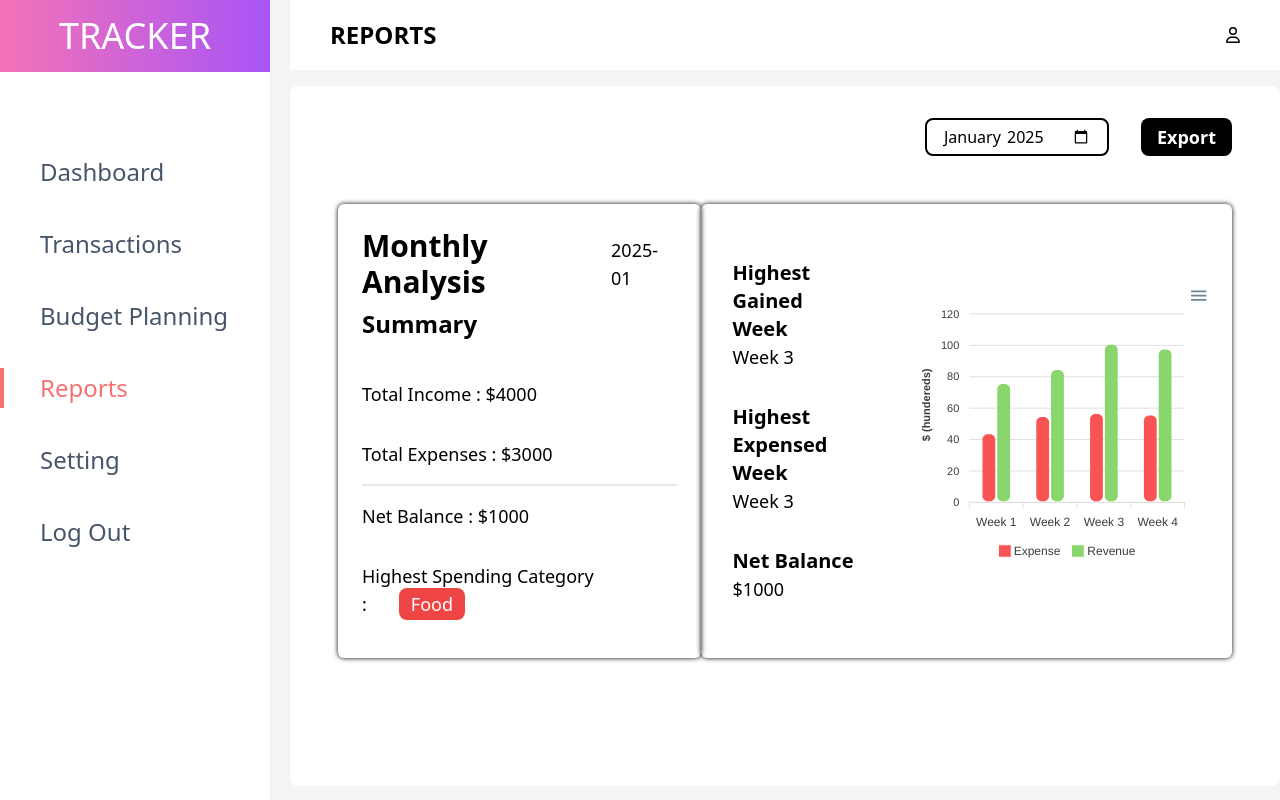
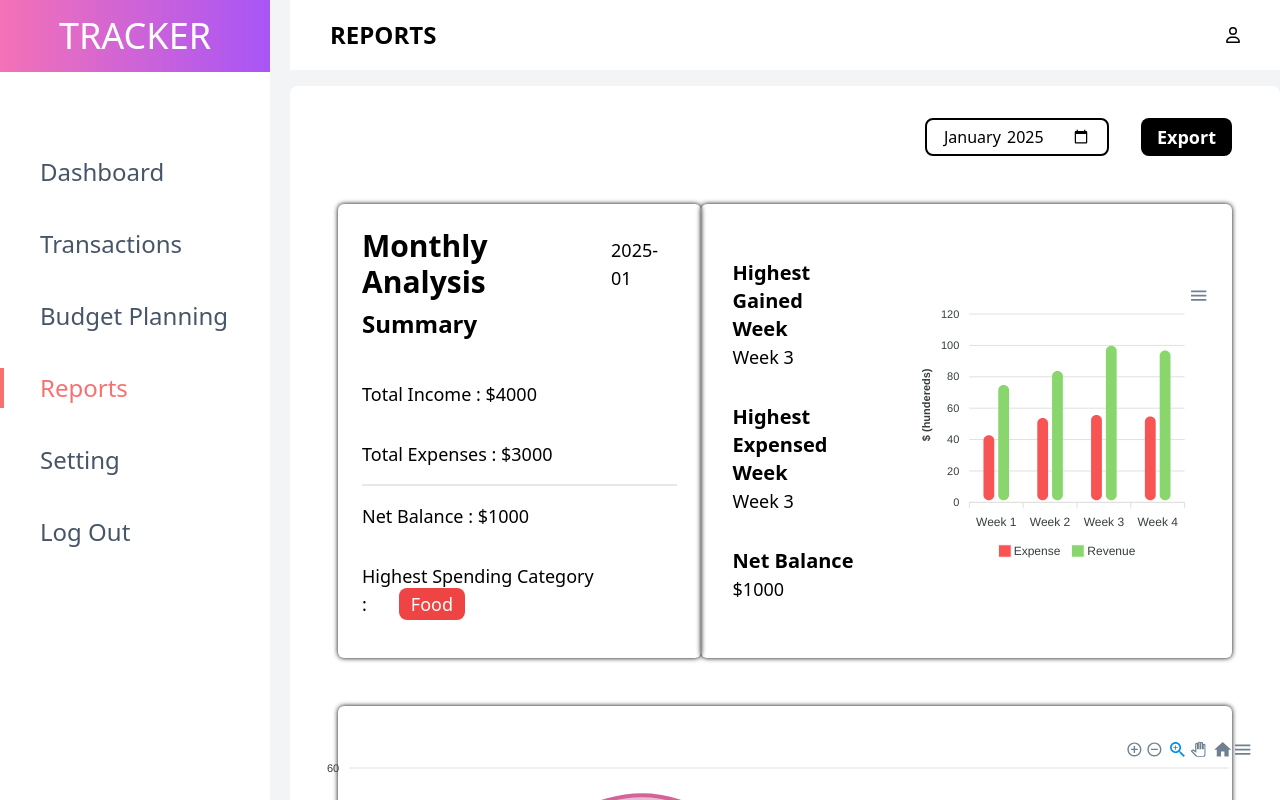
Before and after one commit to Prajon-Adhikari/Personal-Finance-Tracker, a React (Vite) app in the folder frontend/: page /menu/reports in a window 1280 px wide. Built offline with nearby package versions, Linux system fonts and the light colour scheme.

Commit message:
adding income and expene line graph and pie chart report

```diff
--- a/frontend/src/Components/Reports.jsx
+++ b/frontend/src/Components/Reports.jsx
@@ -2,12 +2,134 @@ import React, { useState } from "react";
 import { FontAwesomeIcon } from "@fortawesome/react-fontawesome";
 import { faUser } from "@fortawesome/free-regular-svg-icons";
 import ReactApexChart from "react-apexcharts";
+
+class AreaChart extends React.Component {
+  constructor(props) {
+    super(props);
+    this.state = {
+      series: [
+        {
+          name: "Food",
+          data: [31, 55, 28, 51],
+        },
+        {
+          name: "Shooping",
+          data: [20, 32, 45, 32],
+        },
+        {
+          name: "Electricity",
+          data: [11, 22, 25, 20],
+        },
+        {
+          name: "Entertainment",
+          data: [0, 34, 26, 18],
+        },
+        {
+          name: "Health",
+          data: [0, 15, 32, 25],
+        },
+        {
+          name: "Others",
+          data: [15, 40, 20, 32],
+        },
+      ],
+      options: {
+        chart: {
+          height: 300,
+          type: "line",
+        },
+        colors: [
+          "#D2649A",
+          "#FF9100",
+          "#914F1E",
+          "#000957",
+          "#B03052",
+          "#F95454",
+        ],
+        dataLabels: {
+          enabled: false,
+        },
+        stroke: {
+          curve: "smooth",
+          width: 4,
+          colors: [
+            "#D2649A",
+            "#FF9100",
+            "#914F1E",
+            "#000957",
+            "#B03052",
+            "#F95454",
+          ],
+        },
+        fill: {
+          opacity: 0,
+        },
+        xaxis: {
+          categories: ["Week 1", "Week 2", "Week 3", "Week 4"],
+        },
+        tooltip: {
+          enabled: true,
+        },
+      },
+    };
+  }
+
+  render() {
+    return (
+      <ReactApexChart
+        options={this.state.options}
+        series={this.state.series}
+        type="area"
+        height={420}
+        width={950}
+      />
+    );
+  }
+}
 
 export default function Reports() {
   const today = new Date();
   const [currentMonth, setCurrentMonth] = useState(
     today.toISOString().slice(0, 7)
   );
+
+  const [pieChartState, setPieChartState] = useState({
+    series: [70, 55, 24, 30, 25, 15],
+    options: {
+      chart: {
+        type: "pie",
+      },
+      colors: [
+        "#D2649A",
+        "#FF9100",
+        "#914F1E",
+        "#000957",
+        "#B03052",
+        "#F95454",
+      ], // Custom colors
+      labels: [
+        "Food",
+        "Shopping",
+        "Electricity",
+        "Entertainment",
+        "Health",
+        "Others",
+      ],
+      responsive: [
+        {
+          breakpoint: 480,
+          options: {
+            chart: {
+              width: 200,
+            },
+            legend: {
+              position: "bottom",
+            },
+          },
+        },
+      ],
+    },
+  });
 
   const chartState = {
     series: [
@@ -23,7 +145,7 @@ export default function Reports() {
     options: {
       chart: {
         type: "bar",
-        height: 350,
+        height: 500,
       },
       plotOptions: {
         bar: {
@@ -38,7 +160,7 @@ export default function Reports() {
       },
       stroke: {
         show: true,
-        width: 2,
+        width: 4,
         colors: ["transparent"],
       },
       xaxis: {
@@ -134,6 +256,60 @@ export default function Reports() {
             </div>
           </div>
         </div>
+        <div className="mt-12">
+          <div className="rounded-md flex-col gap-12 items-center shadow-[0px_0px_5px] flex justify-center p-8">
+            <AreaChart />
+            <div className="flex items-center gap-[100px]">
+              <div className=" rounded-lg p-4 border-slate-200">
+                <div className="pb-4 font-bold text-2xl">Expenses</div>
+                <ReactApexChart
+                  options={pieChartState.options}
+                  series={pieChartState.series}
+                  type="pie"
+                  width={400}
+                />
+              </div>
+              <div>
+                <table className="border-collapse border border-gray-400 text-left">
+                  <thead>
+                    <tr className="bg-gray-200">
+                      <th className="border w-[200px] border-gray-400 px-4 py-2">
+                        Category
+                      </th>
+                      <th className="border w-[200px] border-gray-400 px-4 py-2">
+                        Percentage
+                      </th>
+                    </tr>
+                  </thead>
+                  <tbody>
+                    {pieChartState.options.labels.map((label, index) => {
+                      // Calculate percentage for each category
+                      const total = pieChartState.series.reduce(
+                        (sum, value) => sum + value,
+                        0
+                      );
+                      const percentage = (
+                        (pieChartState.series[index] / total) *
+                        100
+                      ).toFixed(2);
+
+                      return (
+                        <tr key={index}>
+                          <td className="border border-gray-400 px-4 py-2">
+                            {label}
+                          </td>
+                          <td className="border border-gray-400 px-4 py-2">
+                            {percentage}%
+                          </td>
+                        </tr>
+                      );
+                    })}
+                  </tbody>
+                </table>
+              </div>
+            </div>
+          </div>
+        </div>
       </div>
     </>
   );
```
